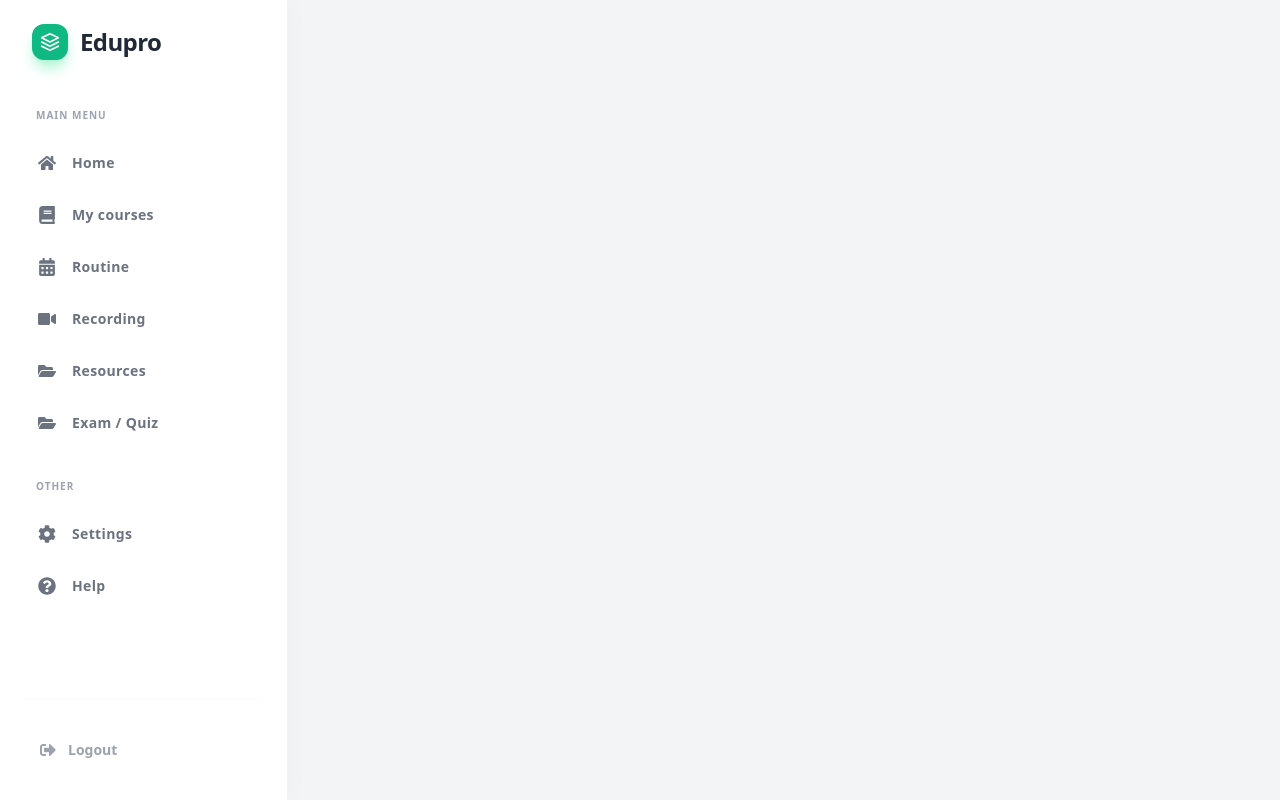
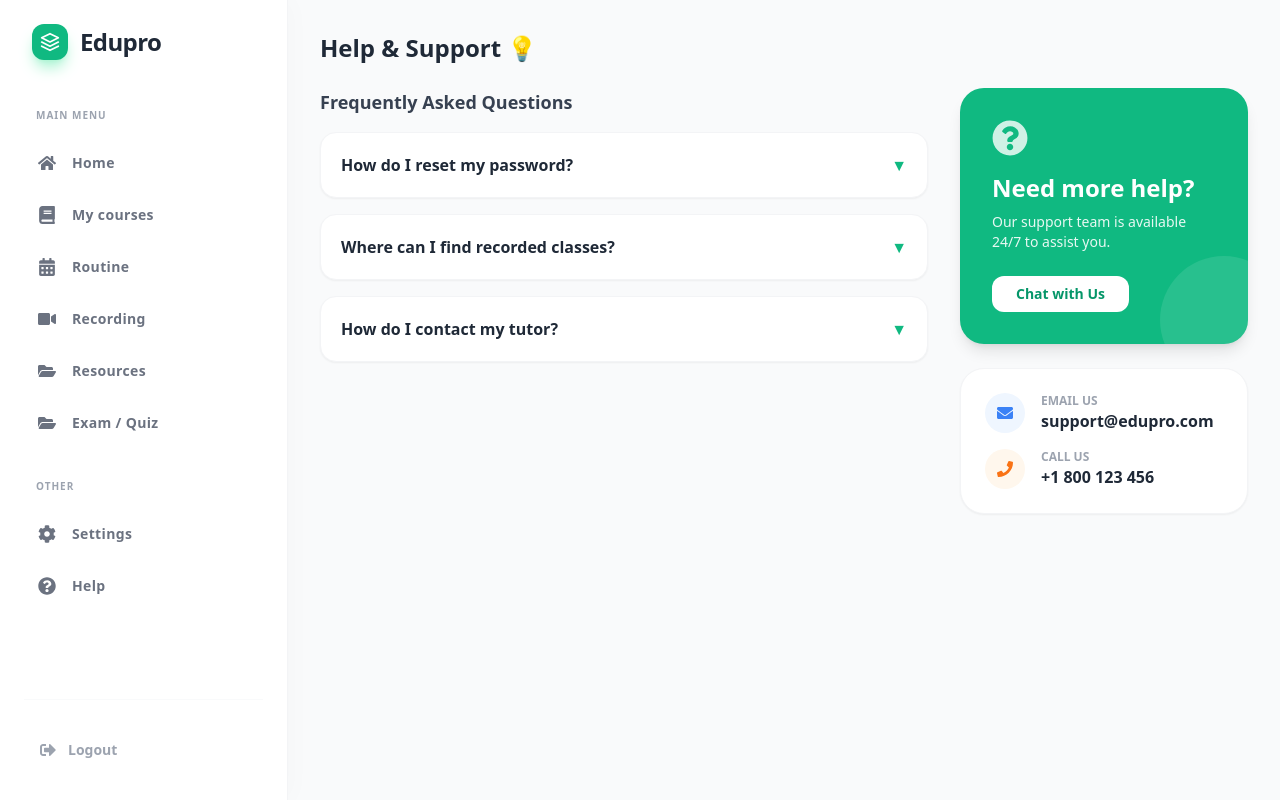
Before and after one commit to NethmiDhananjana1011/edupro-client, a React (Create React App) app in the folder client/: page /help in a window 1280 px wide. Built offline with nearby package versions, Linux system fonts and the light colour scheme; sample sign-in values are in the browser's storage.

Commit message:
setting and help

```diff
--- a/client/src/App.js
+++ b/client/src/App.js
@@ -13,6 +13,8 @@ import Classroom from './pages/Classroom';
 import Routine from './pages/Routine';
 import Recording from './pages/Recording';
 import Resources from './pages/Resources';
+import Settings from './pages/Settings';
+import Help from './pages/Help';
 
 // Helper to protect routes
 const ProtectedRoute = ({ children }) => {
@@ -63,6 +65,8 @@ const App = () => {
       <Route path="/resources" element={
     <ProtectedRoute> <Resources /> </ProtectedRoute>
 } />
+      <Route path="/settings" element={<ProtectedRoute><Settings /></ProtectedRoute>} />
+<Route path="/help" element={<ProtectedRoute><Help /></ProtectedRoute>} />
         </Routes>
       </div>
     </div>
--- a/client/src/components/Sidebar.js
+++ b/client/src/components/Sidebar.js
@@ -28,8 +28,8 @@ const Sidebar = () => {
   ];
 
   const otherMenus = [
-    { name: "Settings", icon: <FaCog />, path: "/routine" },
-    { name: "Help", icon: <FaQuestionCircle />, path: "/routine" },
+    { name: "Settings", icon: <FaCog />, path: "/settings" }, // 👈 Path fixed
+    { name: "Help", icon: <FaQuestionCircle />, path: "/help" },   // 👈 Path fixed
   ];
 
   return (
--- /dev/null
+++ b/client/src/pages/Help.js
@@ -0,0 +1,88 @@
+import React from 'react';
+import { FaQuestionCircle, FaEnvelope, FaPhone } from 'react-icons/fa';
+
+const Help = () => {
+  return (
+    <div className="min-h-screen bg-gray-50 p-8 font-sans">
+      <h1 className="text-2xl font-bold text-gray-800 mb-6">Help & Support 💡</h1>
+
+      <div className="grid grid-cols-1 lg:grid-cols-3 gap-8">
+
+        {/* FAQ SECTION */}
+        <div className="lg:col-span-2 space-y-4">
+           <h2 className="text-lg font-bold text-gray-700">Frequently Asked Questions</h2>
+
+           <details className="bg-white p-5 rounded-2xl shadow-sm border border-gray-100 cursor-pointer group">
+              <summary className="font-bold text-gray-800 flex justify-between items-center list-none">
+                 How do I reset my password?
+                 <span className="text-emerald-500 group-open:rotate-180 transition">▼</span>
+              </summary>
+              <p className="text-gray-500 text-sm mt-3 leading-relaxed">
+                 You can reset your password by going to the Settings page and entering a new password in the Security section.
+              </p>
+           </details>
+
+           <details className="bg-white p-5 rounded-2xl shadow-sm border border-gray-100 cursor-pointer group">
+              <summary className="font-bold text-gray-800 flex justify-between items-center list-none">
+                 Where can I find recorded classes?
+                 <span className="text-emerald-500 group-open:rotate-180 transition">▼</span>
+              </summary>
+              <p className="text-gray-500 text-sm mt-3 leading-relaxed">
+                 Navigate to the "Recording" tab in the sidebar. All past live classes are uploaded there within 24 hours.
+              </p>
+           </details>
+
+           <details className="bg-white p-5 rounded-2xl shadow-sm border border-gray-100 cursor-pointer group">
+              <summary className="font-bold text-gray-800 flex justify-between items-center list-none">
+                 How do I contact my tutor?
+                 <span className="text-emerald-500 group-open:rotate-180 transition">▼</span>
+              </summary>
+              <p className="text-gray-500 text-sm mt-3 leading-relaxed">
+                 You can post questions in the "Resources" section or join the live class 5 minutes early to chat with the tutor.
+              </p>
+           </details>
+        </div>
+
+        {/* CONTACT CARD */}
+        <div className="space-y-6">
+            <div className="bg-emerald-500 text-white p-8 rounded-3xl shadow-lg relative overflow-hidden">
+                <div className="relative z-10">
+                    <FaQuestionCircle className="text-4xl mb-4 opacity-80" />
+                    <h3 className="text-2xl font-bold mb-2">Need more help?</h3>
+                    <p className="opacity-90 text-sm mb-6">Our support team is available 24/7 to assist you.</p>
+                    <button className="bg-white text-emerald-600 px-6 py-2 rounded-xl font-bold text-sm hover:bg-emerald-50 transition">
+                        Chat with Us
+                    </button>
+                </div>
+                {/* Decorative Circle */}
+                <div className="absolute -bottom-10 -right-10 w-32 h-32 bg-white opacity-10 rounded-full"></div>
+            </div>
+
+            <div className="bg-white p-6 rounded-3xl shadow-sm border border-gray-100">
+                <div className="flex items-center gap-4 mb-4">
+                    <div className="w-10 h-10 bg-blue-50 rounded-full flex items-center justify-center text-blue-500">
+                        <FaEnvelope />
+                    </div>
+                    <div>
+                        <p className="text-xs text-gray-400 font-bold uppercase">Email us</p>
+                        <p className="font-bold text-gray-800">support@edupro.com</p>
+                    </div>
+                </div>
+                 <div className="flex items-center gap-4">
+                    <div className="w-10 h-10 bg-orange-50 rounded-full flex items-center justify-center text-orange-500">
+                        <FaPhone />
+                    </div>
+                    <div>
+                        <p className="text-xs text-gray-400 font-bold uppercase">Call us</p>
+                        <p className="font-bold text-gray-800">+1 800 123 456</p>
+                    </div>
+                </div>
+            </div>
+        </div>
+
+      </div>
+    </div>
+  );
+};
+
+export default Help;
--- /dev/null
+++ b/client/src/pages/Settings.js
@@ -0,0 +1,81 @@
+import React from 'react';
+import { FaUser, FaLock, FaBell, FaSave } from 'react-icons/fa';
+
+const Settings = () => {
+  return (
+    <div className="min-h-screen bg-gray-50 p-8 font-sans">
+      <h1 className="text-2xl font-bold text-gray-800 mb-6">Account Settings ⚙️</h1>
+
+      <div className="max-w-4xl mx-auto space-y-6">
+
+        {/* PROFILE CARD */}
+        <div className="bg-white p-8 rounded-3xl shadow-sm border border-gray-100">
+          <div className="flex items-center gap-2 mb-6 text-gray-800 font-bold border-b pb-2">
+             <FaUser className="text-emerald-500" /> Personal Information
+          </div>
+
+          <div className="grid grid-cols-1 md:grid-cols-2 gap-6">
+            <div>
+              <label className="block text-xs font-bold text-gray-400 mb-1 uppercase">Full Name</label>
+              <input type="text" defaultValue="Anika Ahmed" className="w-full p-3 bg-gray-50 rounded-xl outline-none font-bold text-gray-700" />
+            </div>
+            <div>
+              <label className="block text-xs font-bold text-gray-400 mb-1 uppercase">Email Address</label>
+              <input type="email" defaultValue="student@test.com" className="w-full p-3 bg-gray-50 rounded-xl outline-none font-bold text-gray-700" />
+            </div>
+             <div>
+              <label className="block text-xs font-bold text-gray-400 mb-1 uppercase">Phone Number</label>
+              <input type="text" defaultValue="+880 1712 345678" className="w-full p-3 bg-gray-50 rounded-xl outline-none font-bold text-gray-700" />
+            </div>
+          </div>
+        </div>
+
+        {/* SECURITY CARD */}
+        <div className="bg-white p-8 rounded-3xl shadow-sm border border-gray-100">
+          <div className="flex items-center gap-2 mb-6 text-gray-800 font-bold border-b pb-2">
+             <FaLock className="text-orange-500" /> Security
+          </div>
+
+          <div className="grid grid-cols-1 md:grid-cols-2 gap-6">
+            <div>
+              <label className="block text-xs font-bold text-gray-400 mb-1 uppercase">Current Password</label>
+              <input type="password" placeholder="••••••••" className="w-full p-3 bg-gray-50 rounded-xl outline-none" />
+            </div>
+            <div>
+              <label className="block text-xs font-bold text-gray-400 mb-1 uppercase">New Password</label>
+              <input type="password" placeholder="••••••••" className="w-full p-3 bg-gray-50 rounded-xl outline-none" />
+            </div>
+          </div>
+        </div>
+
+        {/* NOTIFICATIONS */}
+        <div className="bg-white p-8 rounded-3xl shadow-sm border border-gray-100 flex items-center justify-between">
+           <div className="flex items-center gap-4">
+              <div className="w-10 h-10 rounded-full bg-blue-100 flex items-center justify-center text-blue-600">
+                <FaBell />
+              </div>
+              <div>
+                <h4 className="font-bold text-gray-800">Email Notifications</h4>
+                <p className="text-xs text-gray-400">Receive emails about new assignments.</p>
+              </div>
+           </div>
+
+           <label className="relative inline-flex items-center cursor-pointer">
+              <input type="checkbox" className="sr-only peer" defaultChecked />
+              <div className="w-11 h-6 bg-gray-200 peer-focus:outline-none rounded-full peer peer-checked:after:translate-x-full peer-checked:after:border-white after:content-[''] after:absolute after:top-[2px] after:left-[2px] after:bg-white after:border-gray-300 after:border after:rounded-full after:h-5 after:w-5 after:transition-all peer-checked:bg-emerald-500"></div>
+            </label>
+        </div>
+
+        {/* SAVE BUTTON */}
+        <div className="flex justify-end">
+            <button className="bg-gray-900 text-white px-8 py-3 rounded-xl font-bold hover:bg-black transition flex items-center gap-2 shadow-lg">
+                <FaSave /> Save Changes
+            </button>
+        </div>
+
+      </div>
+    </div>
+  );
+};
+
+export default Settings;
```
